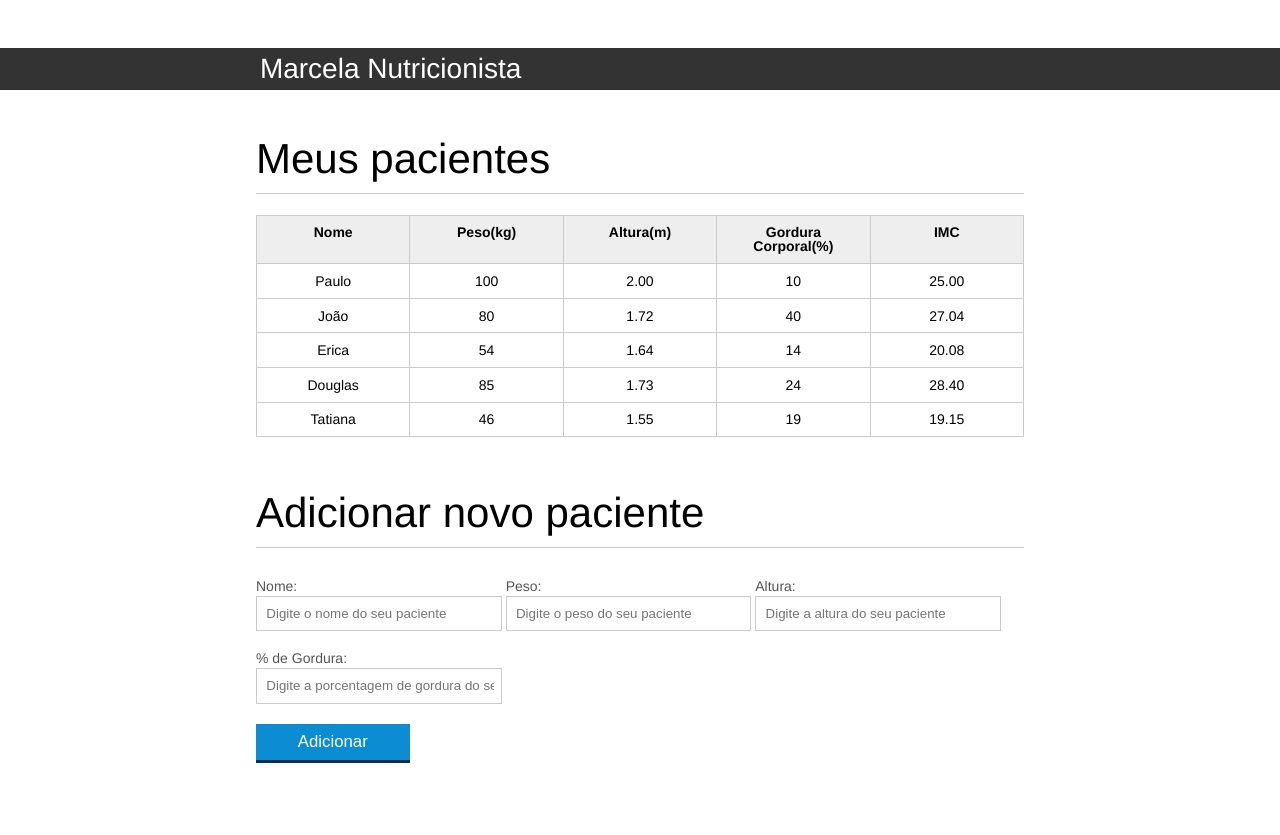
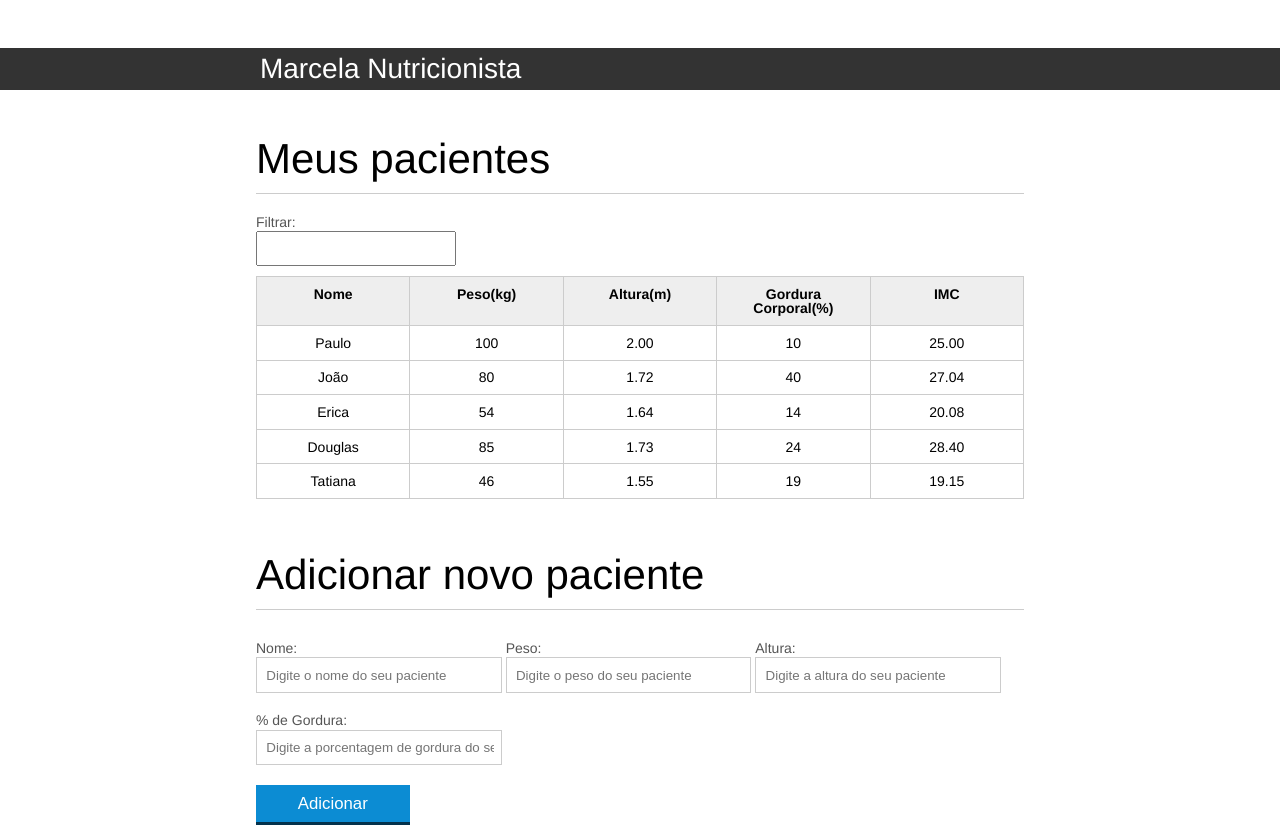
Before and after one commit to JonathanGLopes/Tabela-Nutricao, a plain HTML site: page index.html in a window 1280 px wide. Before the commit the page ends 800 px from the top, so only its background shows below. Drawn offline with Linux system fonts and the light colour scheme.

Commit message:
Iniciando o processo de filtragem dos pacientes

```diff
--- a/assets/components/index.css
+++ b/assets/components/index.css
@@ -145,3 +145,10 @@ button[disabled=disabled], button:disabled {
 	opacity: 0;
 	transition: 0.5s;
 }
+
+#filtro-tabela{
+	padding: 8px;
+	width: 200px;
+	height: 35px;
+	margin-bottom: 10px;
+}
--- a/index.html
+++ b/index.html
@@ -18,6 +18,9 @@
 		<main>
 			<section class="container">
 				<h2>Meus pacientes</h2>
+
+				<label for="filtro-tabela">Filtrar:</label>
+				<input type="text" name="filtro" id="filtro-tabela">
 				<table>
 					<thead>
 						<tr>
@@ -102,5 +105,6 @@
 	<script src="/assets/js/index.js"></script>
 	<script src="/assets/js/form.js"></script>
 	<script src="/assets/js/remove.js"></script>
+	<script src="/assets/js/filter.js"></script>
 	</body>
 </html>
```
Also changed, not shown: assets/js/remove.js (+5 -6 lines).
